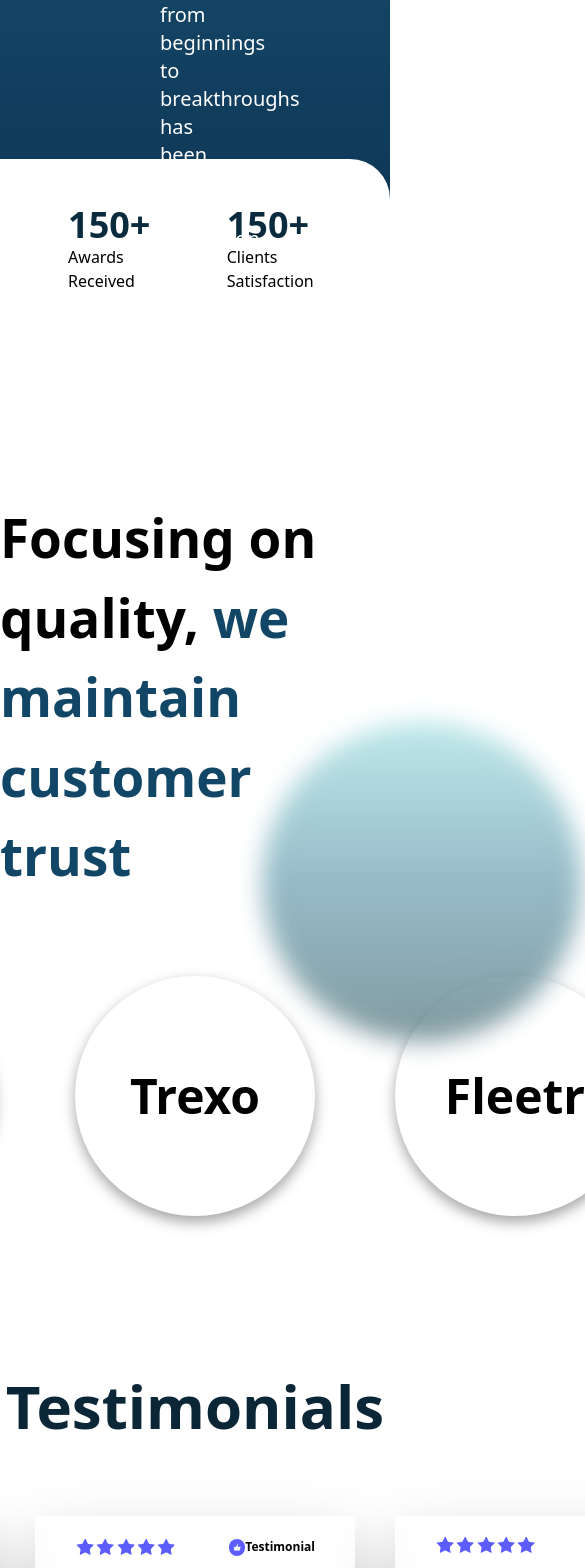
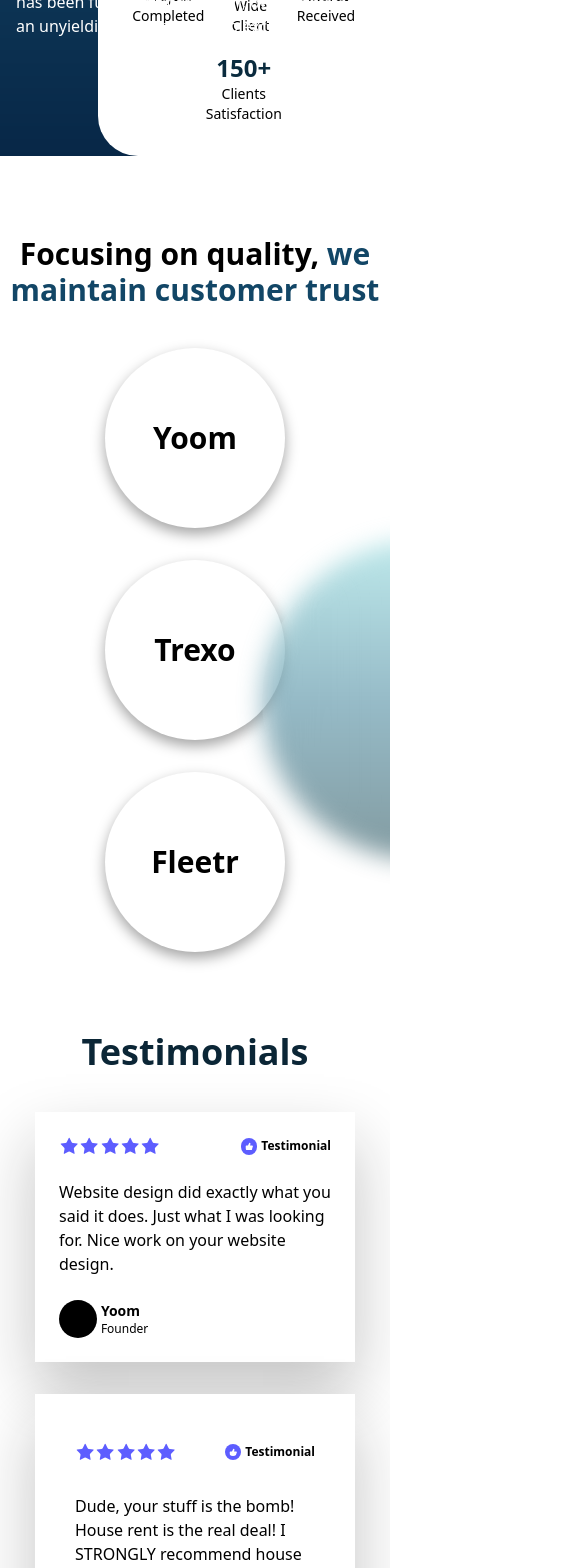
Before and after one commit to THEYASHGAUR/forgebyte-final, a Next.js app: page /testimonial in a window 390 px wide. Shown: the part 432-2000 px from the top of the page, 585 px wide, since content can reach past the window. Built offline with nearby package versions, Linux system fonts and the light colour scheme.

Commit message:
ui: made testimonial page responsive

```diff
--- a/app/components/Header.jsx
+++ b/app/components/Header.jsx
@@ -8,7 +8,7 @@ const Header = () => {
   const [isOpen, setIsOpen] = useState(false);
 
   return (
-    <header className="flex opacity-0 animate-[appearFromAbove_1s_ease-out_forwards] justify-between items-center sticky z-10 top-0 left-0  p-4 lg:px-16 bg-white shadow-md">
+    <header className="flex opacity-0 animate-[appearFromAbove_1s_ease-out_forwards] justify-between items-center sticky z-20 top-0 left-0  p-4 lg:px-16 bg-white shadow-md">
       {/* Logo */}
       <div className="text-3xl font-bold flex items-center">
         <a href="/">
--- a/app/testimonial/page.jsx
+++ b/app/testimonial/page.jsx
@@ -4,118 +4,68 @@ import { Star, ThumbsUp } from 'lucide-react'
 
 const page = () => {
   return (
-    <div>
+    <main className='overflow-x-hidden'>
 
-      <div className='h-[682px] flex flex-col overflow-hidden gap-y-10 justify-center px-40 relative bg-[#031e2e]'>
+      <div className='md:min-h-[682px] min-h-[500px] sm:min-h-[600px] flex flex-col overflow-hidden gap-y-10 justify-center px-4 sm:px-8 md:px-16 lg:px-40 relative bg-[#031e2e]'>
+        {/* Absolute positioned elements remain unchanged */}
         <div className='absolute -left-[400px] size-[711px] rounded-full bg-gradient-to-t from-[#041F3F] via-[#103B5B] to-[#194F6F] blur-lg backdrop-blur-lg' />
-        <div className='absolute -bottom-1/4 -right-1/4 size-[711px] rounded-full bg-gradient-to-t from-[#041F3F] via-[#103B5B] to-[#194F6F] blur-lg backdrop-blur-lg' />
-        <div className='absolute right-1/3 top-[10%] size-[136px] rounded-full bg-gradient-to-t from-[#041F3F] via-[#103B5B] to-[#194F6F] blur-lg backdrop-blur-lg' />
-        <div className='absolute flex justify-evenly items-center bottom-0 right-0 h-[179px] w-[720px] bg-white rounded-l-[40px] rounded-tr-[40px]'>
-          <div>
-            <h2 className='text-[#0a2b3e] font-semibold text-4xl'>150+</h2>
-            <p>Project<br/>Completed</p>
+        <div className='absolute hidden md:block -bottom-1/4 -right-1/4 size-[711px] rounded-full bg-gradient-to-t from-[#041F3F] via-[#103B5B] to-[#194F6F] blur-lg backdrop-blur-lg' />
+        <div className='absolute hidden lg:block right-1/3 top-[10%] size-[136px] rounded-full bg-gradient-to-t from-[#041F3F] via-[#103B5B] to-[#194F6F] blur-lg backdrop-blur-lg' />
+        <div className='absolute flex flex-wrap justify-evenly items-center bottom-0 right-0 h-auto sm:h-[179px] w-3/4 sm:w-[500px] md:w-[720px] bg-white rounded-l-[40px] rounded-tr-[40px] p-4'>
+          {['Project Completed', 'World Wide Client', 'Awards Received', 'Clients Satisfaction'].map((item, index) => (
+            <div key={index} className='text-center mb-4 sm:mb-0'>
+              <h2 className='text-[#0a2b3e] font-semibold text-2xl sm:text-4xl'>150+</h2>
+              <p className='text-sm sm:text-base'>{item.split(' ').map((word, indexs) => <span key={indexs}>{word}<br/></span>)}</p>
             </div>
-          <div>
-            <h2 className='text-[#0a2b3e] font-semibold text-4xl'>150+</h2>
-            <p>World Wide<br/>Client</p>
+          ))}
         </div>
-          <div>
-            <h2 className='text-[#0a2b3e] font-semibold text-4xl'>150+</h2>
-            <p>Awards<br/>Received</p>
+        <h1 className='text-white text-4xl sm:text-5xl md:text-6xl lg:text-7xl font-bold z-20 mt-8 sm:mt-0'>Journey of Innovation<br/>and Excellence</h1>
+        <p className='text-white z-20 text-base sm:text-lg md:text-xl w-full sm:w-10/12 md:w-8/12 lg:w-7/12'>Our journey from beginnings to breakthroughs has been fueled by innovation, dedication, and an unyielding commitment to excellence</p>
       </div>
-          <div>
-            <h2 className='text-[#0a2b3e] font-semibold text-4xl shadow-[4px_4px_5px_0px_rgba(0, 0, 0, 0.15)]'>150+</h2>
-            <p>Clients<br/>Satisfaction</p>
-          </div>
-        </div>
-        <h1 className='text-white text-7xl font-bold z-20'>Journey of Innovation<br/>and Excellence</h1>
-        <p className='text-white z-20 text-xl w-7/12'>Our journey from beginnings to breakthroughs has been fueled by innovation, dedication, and an unyielding commitment to excellence</p>
-      </div>
-      <div className='flex flex-col py-40 relative justify-center items-center gap-y-20'>
+      <div className='flex flex-col py-20 sm:py-40 relative justify-center items-center gap-y-10 sm:gap-y-20'>
+        {/* Absolute positioned elements remain unchanged */}
         <div className='absolute -right-48 top-96 size-80 bg-gradient-to-t from-[#053642] via-[#2d7790] to-[#7cd2d6] opacity-50 rounded-full backdrop-blur-xl blur-md' />
         <div className='absolute left-[700px] size-20 bg-gradient-to-t from-[#053642] via-[#2d7790] to-[#7cd2d6] opacity-50 rounded-full backdrop-blur-xl blur-md' />
         <div className='absolute size-[450px] -left-80 bottom-5 bg-gradient-to-t from-[#053642] via-[#2d7790] to-[#7cd2d6] opacity-50 rounded-full backdrop-blur-xl blur-md' />
-        <h1 className='font-semibold text-[53px]'>Focusing on quality, <span className='text-[#124666]'>we<br/>maintain customer trust</span></h1>
-        <div className='flex gap-x-20 mb-20'>
-          <div className='w-[240px] h-[240px] rounded-full bg-white [box-shadow:_0px_6px_14px_0px_#0000005C] flex justify-center items-center text-5xl font-semibold'>Yoom</div>
-          <div className='w-[240px] h-[240px] rounded-full bg-white [box-shadow:_0px_6px_14px_0px_#0000005C] flex justify-center items-center text-5xl font-semibold'>Trexo</div>
-          <div className='w-[240px] h-[240px] rounded-full bg-white [box-shadow:_0px_6px_14px_0px_#0000005C] flex justify-center items-center text-5xl font-semibold'>Fleetr</div>
+        <h1 className='font-semibold text-3xl sm:text-4xl md:text-5xl lg:text-[53px] text-center'>Focusing on quality, <span className='text-[#124666]'>we<br/>maintain customer trust</span></h1>
+        <div className='flex flex-wrap justify-center gap-8 sm:gap-x-20 mb-10 sm:mb-20'>
+          {['Yoom', 'Trexo', 'Fleetr'].map((item, index) => (
+            <div key={index} className='w-[180px] h-[180px] sm:w-[240px] sm:h-[240px] rounded-full bg-white [box-shadow:_0px_6px_14px_0px_#0000005C] flex justify-center items-center text-3xl sm:text-5xl font-semibold'>{item}</div>
+          ))}
         </div>
-        <h1 className='text-[#0B2636] text-6xl font-extrabold'>Testimonials</h1>
-        <div className='flex gap-x-10 z-10'>
-          <div className='w-[320px] flex flex-col justify-center bg-white gap-y-8 p-10 h-[313.55px] [box-shadow:_0px_28.93px_61.56px_0px_#15151540;]'>
+        <h1 className='text-[#0B2636] text-4xl sm:text-5xl md:text-6xl font-extrabold'>Testimonials</h1>
+        <div className='flex flex-wrap justify-center gap-8 sm:gap-x-10 z-10'>
+          {[
+            { name: 'Yoom', role: 'Founder', text: 'Website design did exactly what you said it does. Just what I was looking for. Nice work on your website design.' },
+            { name: 'Fleetr', role: 'Founder and CEO', text: 'Dude, your stuff is the bomb! House rent is the real deal! I STRONGLY recommend house rent to EVERYONE interested in running a successful online business!' },
+            { name: 'Trexo', role: 'Founder', text: 'Since I invested in software I made over 100,000 dollars profits. The service was excellent. I wish I would have thought of it first.' }
+          ].map((testimonial, index) => (
+            <div key={index} className={`w-[320px] flex flex-col justify-center bg-white [box-shadow:_0px_28.93px_61.56px_0px_#15151540;] ${index%2!=0?'gap-y-8 p-10 h-[361.55px]':'gap-y-6 sm:gap-y-8 p-6 sm:p-10 h-auto sm:h-[313.55px]'}`}>
               <div className='flex justify-between items-center'>
                 <div className='flex'>
-                <Star className='size-[20.37px] fill-[#5d5dff] stroke-none' />
-                <Star className='size-[20.37px] fill-[#5d5dff] stroke-none' />
-                <Star className='size-[20.37px] fill-[#5d5dff] stroke-none' />
-                <Star className='size-[20.37px] fill-[#5d5dff] stroke-none' />
-                <Star className='size-[20.37px] fill-[#5d5dff] stroke-none' />
+                  {[...Array(5)].map((_, i) => (
+                    <Star key={i} className='size-[20.37px] fill-[#5d5dff] stroke-none' />
+                  ))}
                 </div>
-              <div className='flex'>
+                <div className='flex items-center'>
                   <ThumbsUp className='size-[16.66px] bg-[#5D5DFF] fill-white stroke-none text-[#5d5dff] p-1 rounded-full' />
-                <p className='text-xs font-bold'>Testimonial</p>
+                  <p className='text-xs font-bold ml-1'>Testimonial</p>
                 </div>
               </div>
-            <h4 className='font-normal text-xl'>Website design did exactly what you said it does. Just what I was looking for. Nice work on your website design.</h4>
-            <div className='flex gap-x-1'>
+              <h4 className='font-normal text-base sm:text-xl'>{testimonial.text}</h4>
+              <div className='flex gap-x-1 items-center'>
                 <div className='w-[37.88px] h-[37.88px] rounded-full bg-black'></div>
                 <div>
-                <h3 className='text-sm font-extrabold'>Yoom</h3>
-                <p className='text-xs font-normal'>Founder</p>
+                  <h3 className='text-sm font-extrabold'>{testimonial.name}</h3>
+                  <p className='text-xs font-normal'>{testimonial.role}</p>
                 </div>
               </div>
             </div>
-          <div className='w-[320px] flex flex-col justify-center gap-y-8 p-10 h-[361.55px] [box-shadow:_0px_28.93px_61.56px_0px_#15151540;]'>
-            <div className='flex justify-between items-center'>
-              <div className='flex'>
-                <Star className='size-[20.37px] fill-[#5d5dff] stroke-none' />
-                <Star className='size-[20.37px] fill-[#5d5dff] stroke-none' />
-                <Star className='size-[20.37px] fill-[#5d5dff] stroke-none' />
-                <Star className='size-[20.37px] fill-[#5d5dff] stroke-none' />
-                <Star className='size-[20.37px] fill-[#5d5dff] stroke-none' />
-              </div>
-              <div className='flex'>
-                <ThumbsUp className='size-[16.66px] bg-[#5D5DFF] fill-white text-[#5d5dff] p-1 rounded-full' />
-                <p className='text-xs font-bold'>Testimonial</p>
-              </div>
-            </div>
-            <h4 className='font-normal text-xl'>Dude, your stuff is the bomb! House rent is the real deal! I STRONGLY recommend house rent to EVERYONE interested in running a successful online business!</h4>
-            <div className='flex gap-x-1'>
-              <div className='w-[37.88px] h-[37.88px] rounded-full bg-black'></div>
-              <div>
-                <h3 className='text-sm font-extrabold'>Fleetr</h3>
-                <p className='text-xs font-normal'>Founder and CEO</p>
-              </div>
-            </div>
-          </div>
-          <div className='w-[320px] flex flex-col justify-center gap-y-6 p-10 h-[313.55px] [box-shadow:_0px_28.93px_61.56px_0px_#15151540;]'>
-            <div className='flex justify-between items-center'>
-              <div className='flex'>
-                <Star className='size-[20.37px] fill-[#5d5dff] stroke-none' />
-                <Star className='size-[20.37px] fill-[#5d5dff] stroke-none' />
-                <Star className='size-[20.37px] fill-[#5d5dff] stroke-none' />
-                <Star className='size-[20.37px] fill-[#5d5dff] stroke-none' />
-                <Star className='size-[20.37px] fill-[#5d5dff] stroke-none' />
-              </div>
-              <div className='flex'>
-                <ThumbsUp className='size-[16.66px] bg-[#5D5DFF] fill-white text-[#5d5dff] p-1 rounded-full' />
-                <p className='text-xs font-bold'>Testimonial</p>
-              </div>
-            </div>
-            <h4 className='font-normal text-xl'>Since I invested in software I made over 100,000 dollars profits. The service was excellent. I wish I would have thought of it first.</h4>
-            <div className='flex gap-x-1'>
-              <div className='w-[37.88px] h-[37.88px] rounded-full bg-black'></div>
-              <div>
-                <h3 className='text-sm font-extrabold'>Trexo</h3>
-                <p className='text-xs font-normal'>Founder</p>
-              </div>
-            </div>
-          </div>
+          ))}
         </div>
       </div>
       <Footer />
-    </div>
+    </main>
   )
 }
 
```
Lines whose indentation alone changed are shown as unchanged.
